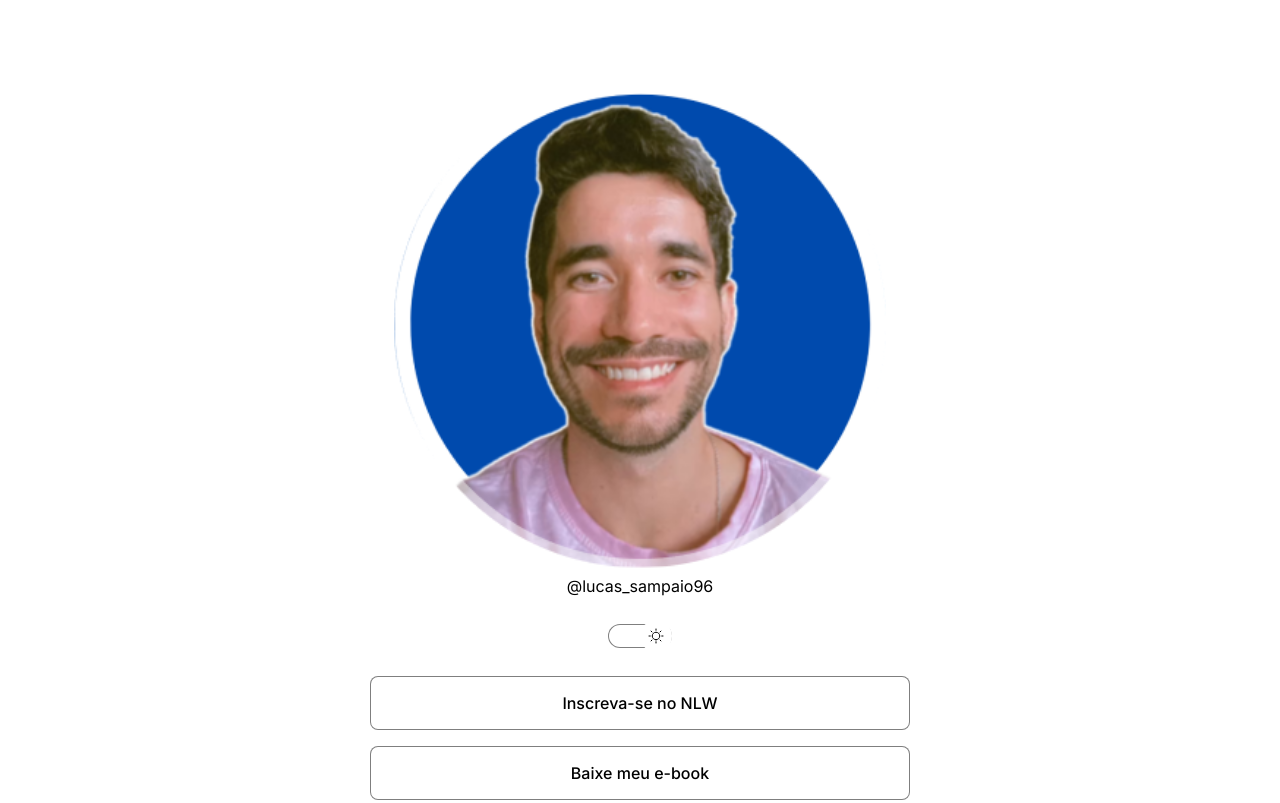
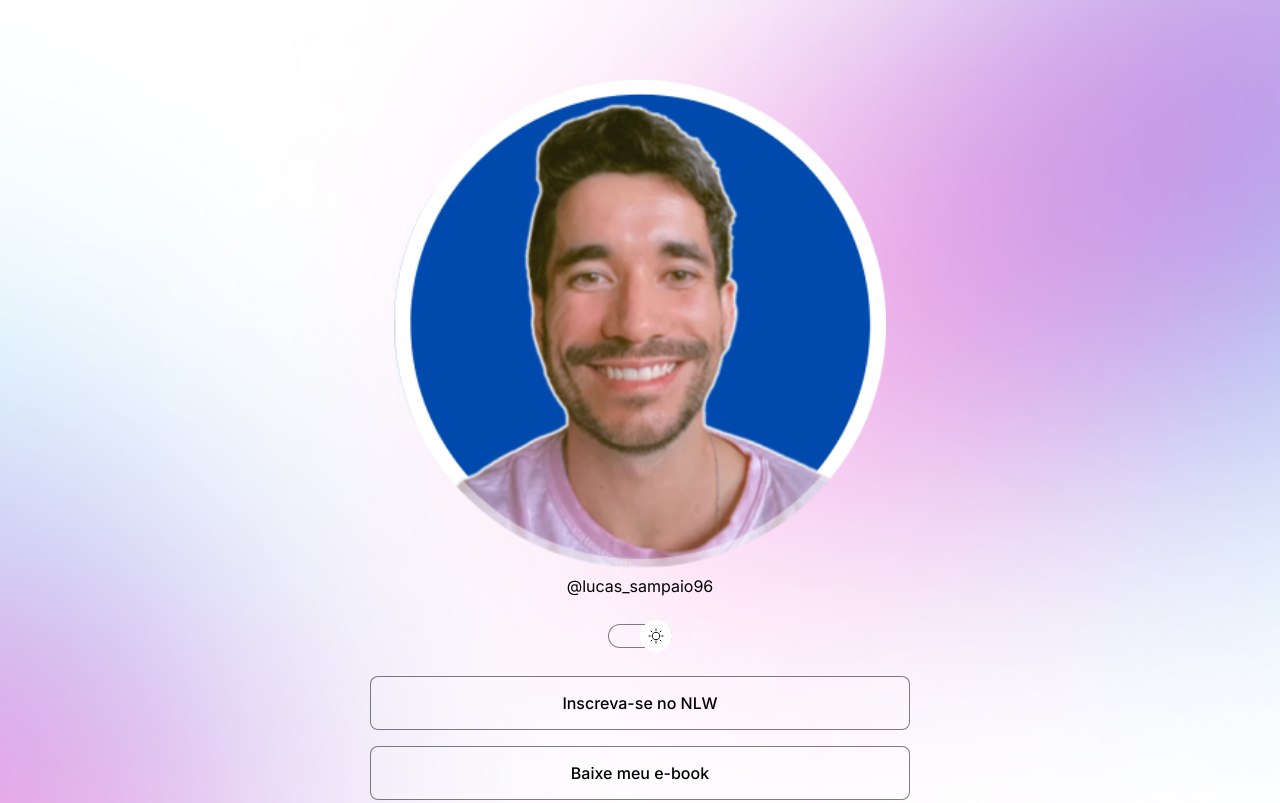
Before and after one commit to LucassSampaio/DevLinks, a plain HTML site: page index.html in a window 1280 px wide. Shown: the top 803 px of the page. Drawn offline with nearby package versions, Linux system fonts and the light colour scheme.

Commit message:
uptade image desktop light

```diff
--- a/style.css
+++ b/style.css
@@ -165,11 +165,11 @@ footer {
 /* media queries */
 @media (min-width: 700px){
   :root {
-    --bg-url: url(./assets/bg-desktop.jpg);
+    --bg-url: url("./assets/bg-desktop.jpg");
   }
 
   .light {
-    --bg-url: url(bg-desktop-light.jpg);
+    --bg-url: url("./assets/bg-desktop-light.jpg");
   }
 }
 
```
